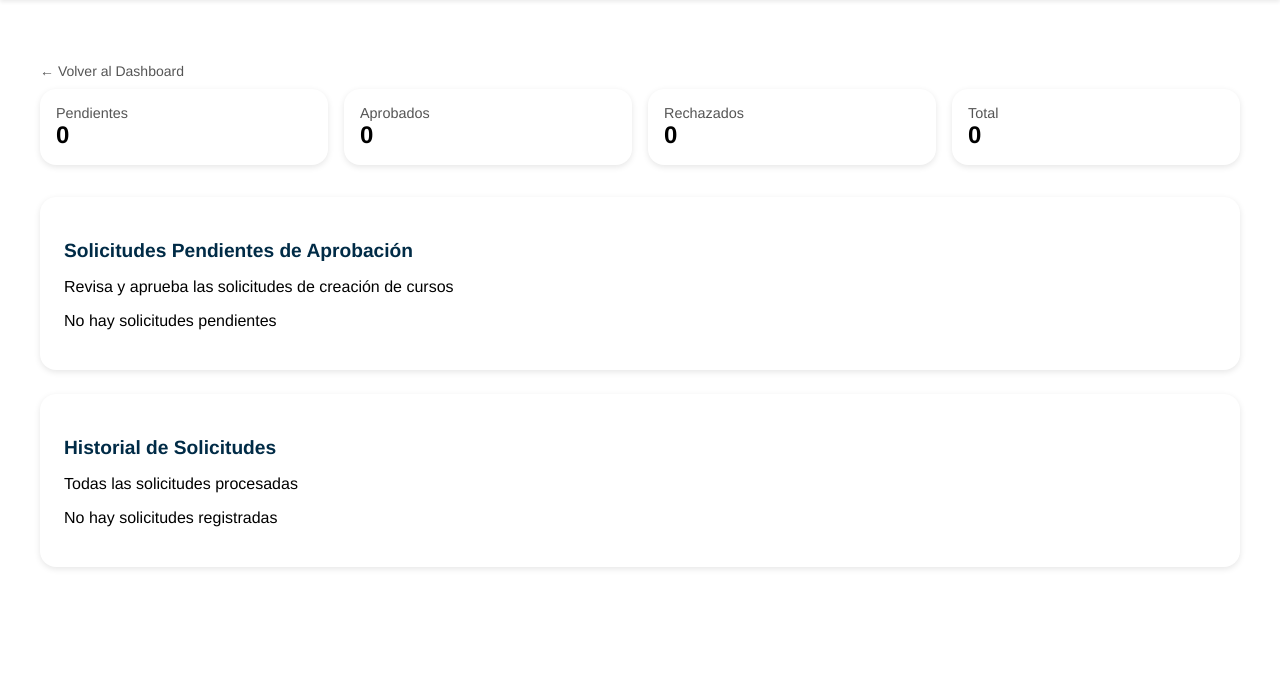
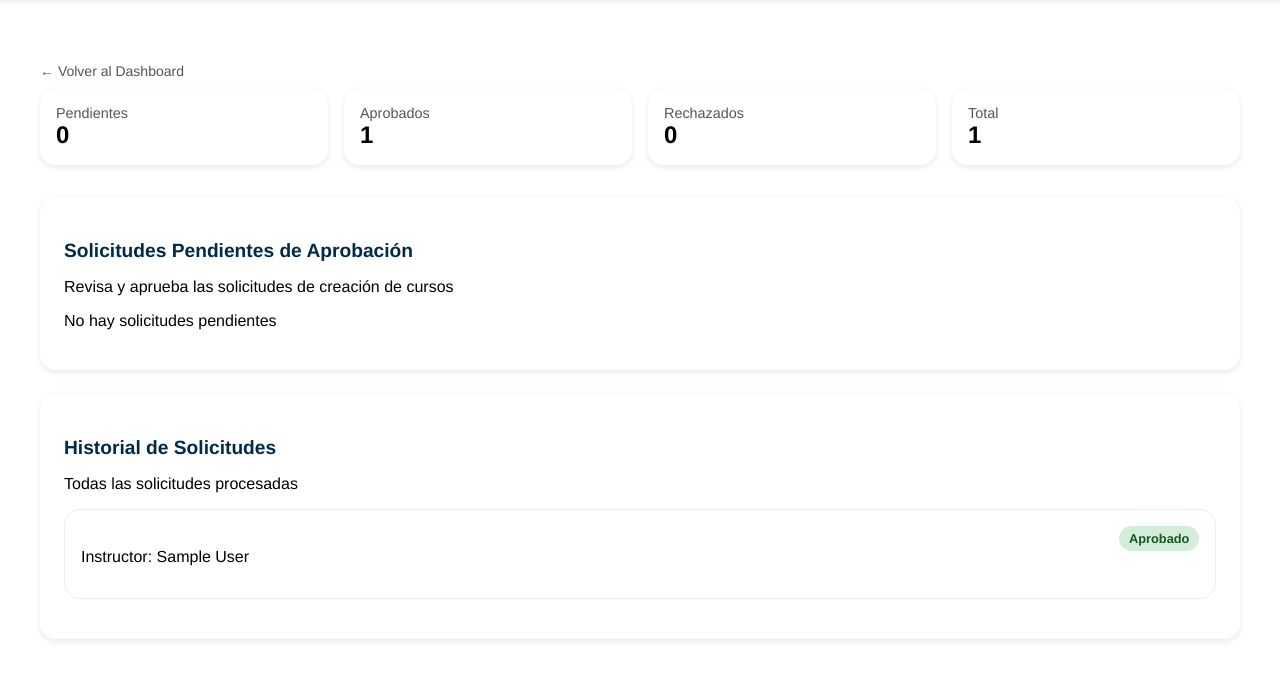
Before and after one commit to G1lber/Entreno-Cursos-Cortos, a Django app: page /coordinador/ in a window 1280 px wide. Shown: the part 46-726 px from the top of the page. Run offline with Django 5.2, Linux system fonts and the light colour scheme; tables that the repository leaves empty hold one stand-in row (values such as "Sample post").

Commit message:
barra de busqueda, aprobar/rechazar de coordinador funcional

```diff
--- a/curso/templates/coordinador_dashboard.html
+++ b/curso/templates/coordinador_dashboard.html
@@ -60,23 +60,23 @@
                   <span class="badge badge-pending">Pendiente</span>
                 </div>
                 <div>
-                  <form method="post" action="{% url 'approve_course' course.id %}" style="display:inline;">
+                  <form method="post" action="{% url 'approve_request' course.id %}" style="display:inline;">
                     {% csrf_token %}
                     <button class="button button-approve">Aprobar</button>
                   </form>
-                  <form method="post" action="{% url 'reject_course' course.id %}" style="display:inline;">
+                  <form method="post" action="{% url 'reject_request' course.id %}" style="display:inline;">
                     {% csrf_token %}
                     <button class="button button-reject">Rechazar</button>
                   </form>
                 </div>
               </div>
               <div class="course-details">
-                <div><strong>Instructor:</strong> {{ course.instructorName }}</div>
-                <div><strong>Duración:</strong> {{ course.duration }}</div>
-                <div><strong>Inicio:</strong> {{ course.startDate|date:"d/m/Y" }}</div>
-                <div><strong>Modalidad:</strong> {{ course.modality }}</div>
-                <div><strong>Municipio:</strong> {{ course.municipality }}</div>
-                <div><strong>Horario:</strong> {{ course.days|join:", " }} - {{ course.time }}</div>
+                <div><strong>Instructor:</strong> {{ course.curso.usuario.get_full_name }}</div>
+                <div><strong>Duración:</strong> {{ course.curso.programa.duracion }}</div>
+                <div><strong>Inicio:</strong> {{ course.curso.fecha_inicio|date:"d/m/Y" }}</div>
+                <div><strong>Fin:</strong> {{ course.curso.fecha_fin|date:"d/m/Y" }}</div>
+                <div><strong>Modalidad:</strong> {{ course.curso.programa.modalidad }}</div>
+                <div><strong>Municipio:</strong> {{ course.curso.programa.municipio }}</div>
               </div>
             </div>
           {% endfor %}
@@ -98,7 +98,7 @@
             <div class="course-item course-header">
               <div>
                 <h4>{{ course.program }}</h4>
-                <p class="text-sm">Instructor: {{ course.instructorName }}</p>
+                <p class="text-sm">Instructor: {{ course.curso.usuario.get_full_name }} </p>
               </div>
               <div>
                 {% if course.status == "approved" %}
--- a/curso/urls.py
+++ b/curso/urls.py
@@ -53,4 +53,9 @@ urlpatterns = [
     path("get-programa/<int:programa_id>/", views.get_programa, name="get_programa"),
     # Obtener municipios por departamento
     path("get-municipios/<int:departamento_id>/", views.get_municipios, name="get_municipios"),
+
+    # aprobar - rechazar solicitudes
+    path("solicitud/<int:pk>/aprobar/", views.approve_request, name="approve_request"),
+    path("solicitud/<int:pk>/rechazar/", views.reject_request, name="reject_request"),
+
 ]
--- a/curso/views.py
+++ b/curso/views.py
@@ -1,5 +1,5 @@
 from django.shortcuts import redirect, get_object_or_404
-from .models import TipoDocumento, Rol, Usuario,Programa, Departamento, Municipio, Curso
+from .models import TipoDocumento, Rol, Usuario,Programa, Departamento, Municipio, Curso, Solucitud
 from .forms import UsuarioEditForm, UsuarioCreateForm, InicioSesionForm
 from django.contrib import messages
 from django.contrib.auth import authenticate, login, logout
@@ -11,7 +11,7 @@ import io
 from django.conf import settings
 from django.shortcuts import render
 from docxtpl import DocxTemplate
-from django.db.models import Q # Importar Q para búsquedas complejas
+from django.db.models import Q, OuterRef, Subquery # Importar Q para búsquedas complejas
 
 def dashboard(request):
     return render(request, 'dashboard.html')
@@ -22,20 +22,67 @@ def buscar_curso(request):
     courses = []
 
     if q:  # solo buscar si hay algo en q
+        # Subquery para traer el estado de la solicitud vinculada
+        estado_subquery = Solucitud.objects.filter(
+            curso=OuterRef("pk")
+        ).values("estado")[:1]
+
         courses = Curso.objects.filter(
             Q(programa__nombre__icontains=q) |
             Q(usuario__first_name__icontains=q) |
             Q(usuario__last_name__icontains=q) |
             Q(usuario__documento__icontains=q)
+        ).annotate(
+            estado_solicitud=Subquery(estado_subquery)
         )
-    return render(request, 'buscar_curso.html',
-                  {'courses': courses,
-                   'q': q
-                   })
+
+        # opcional: mapear el número a texto
+        estado_map = {0: "pending", 1: "approved", 2: "rejected"}
+        for c in courses:
+            c.status = estado_map.get(c.estado_solicitud, "pending")
+
+    return render(request, "buscar_curso.html", {
+        "courses": courses,
+        "q": q
+    })
 
 #Coordinador
 def coordinador(request):
-    return render(request, 'coordinador_dashboard.html')
+    solicitudes = Solucitud.objects.select_related("curso__programa", "curso__usuario")
+
+    # Creamos un diccionario de traducción
+    estado_map = {
+        0: "pending",
+        1: "approved",
+        2: "rejected",
+    }
+
+    # Agregamos un atributo extra a cada objeto
+    for s in solicitudes:
+        s.status = estado_map.get(s.estado, "unknown")
+
+    pending_courses = [s for s in solicitudes if s.estado == 0]
+    approved_courses = [s for s in solicitudes if s.estado == 1]
+    rejected_courses = [s for s in solicitudes if s.estado == 2]
+    return render(request, 'coordinador_dashboard.html',
+                  { "pending_courses": pending_courses,
+                    "approved_courses": approved_courses,
+                    "rejected_courses": rejected_courses,
+                    "courses": solicitudes,
+                    })
+
+#Aprobar-Rechazar Solicitudes
+def approve_request(request, pk):
+    solicitud = get_object_or_404(Solucitud, pk=pk)
+    solicitud.estado = 1  # aprobado
+    solicitud.save()
+    return redirect("coordinador")
+
+def reject_request(request, pk):
+    solicitud = get_object_or_404(Solucitud, pk=pk)
+    solicitud.estado = 2  # rechazado
+    solicitud.save()
+    return redirect("coordinador")
 
 #Reportes
 def reportes(request):
```
